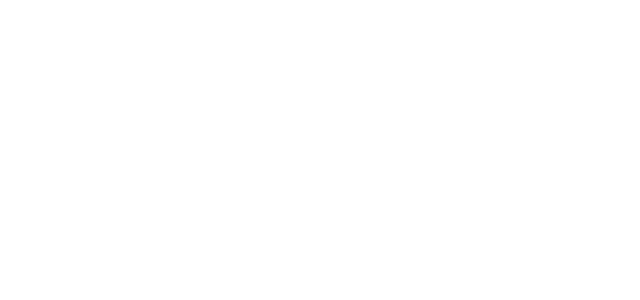
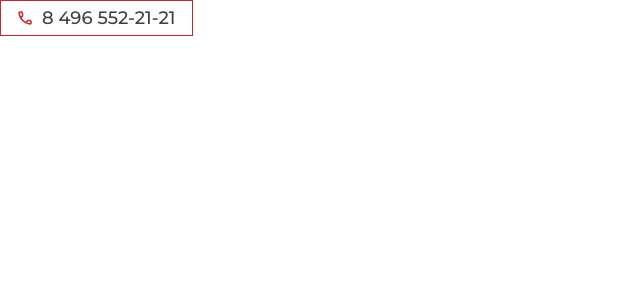
Before and after one commit to sergJess/MeatCombinat, a React (Create React App) app: page / in a window 1280 px wide. Shown: the top 300 px of the page, without its empty margins (0-640 px from the left). Built offline with nearby package versions, Linux system fonts and the light colour scheme.

Commit message:
feat: add email

```diff
--- a/src/app/app.tsx
+++ b/src/app/app.tsx
@@ -1,7 +1,13 @@
 import React from 'react';
 import './style/base-styles.css';
+import './style/common-styles.css';
+import { Phone } from 'shared/phone/phone';
 export class App extends React.Component {
   render(): React.ReactNode {
-    return <div></div>;
+    return (
+      <div>
+        <Phone isBordered={true} />
+      </div>
+    );
   }
 }
--- a/src/app/style/base-styles.css
+++ b/src/app/style/base-styles.css
@@ -36,6 +36,7 @@ font-weight: 700;
 }
 body{
 	font-family: "Montserrat", sans-serif;
+  margin: 0;
 }
 a {
   text-decoration: none;
--- /dev/null
+++ b/src/app/style/common-styles.css
@@ -0,0 +1,6 @@
+.primary-text{
+	font-size: 1.8rem;
+	font-weight: 500;
+	line-height: 2.2rem;
+	color: #404040;
+}
--- /dev/null
+++ b/src/shared/email/email.css
@@ -0,0 +1,6 @@
+.email-inner{
+	display: inline-flex;
+	justify-content: center;
+	align-items: center;
+	column-gap: 1rem;
+}
--- /dev/null
+++ b/src/shared/phone/phone.css
@@ -0,0 +1,10 @@
+.phone-inner{
+	display: inline-flex;
+	justify-content: center;
+	align-items: center;
+	column-gap: 1rem;
+}
+.phone-bordered{
+	border: 1px solid #D1232A;
+	padding: 0.6rem 1.7rem;
+}
--- /dev/null
+++ b/src/shared/phone/phone.tsx
@@ -0,0 +1,32 @@
+import React from 'react';
+import './phone.css';
+import { ReactComponent as PhoneSvg } from './phone.svg';
+export type Tphone = {
+  isBordered: boolean;
+};
+export class Phone extends React.Component<Tphone> {
+  constructor(props: Tphone) {
+    super(props);
+  }
+  render() {
+    if (this.props.isBordered) {
+      return (
+        <div className="phone-inner phone-bordered">
+          <PhoneSvg />
+          <a className="primary-text" href="tel:84965522121">
+            8 496 552-21-21
+          </a>
+        </div>
+      );
+    } else {
+      return (
+        <div className="phone-inner">
+          <PhoneSvg />
+          <a className="primary-text" href="tel:84965522121">
+            8 496 552-21-21
+          </a>
+        </div>
+      );
+    }
+  }
+}
```
Also changed, not shown: src/shared/email/email.tsx (added, +16 -0 lines), src/shared/email/envelop.svg (added), src/shared/phone/phone.svg (added).
